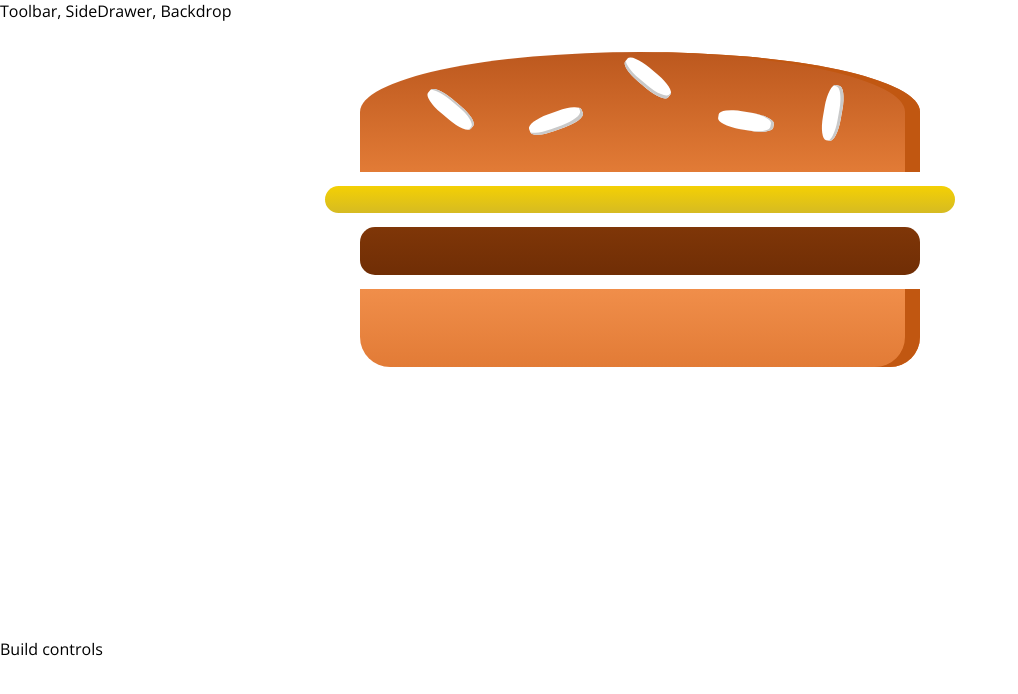
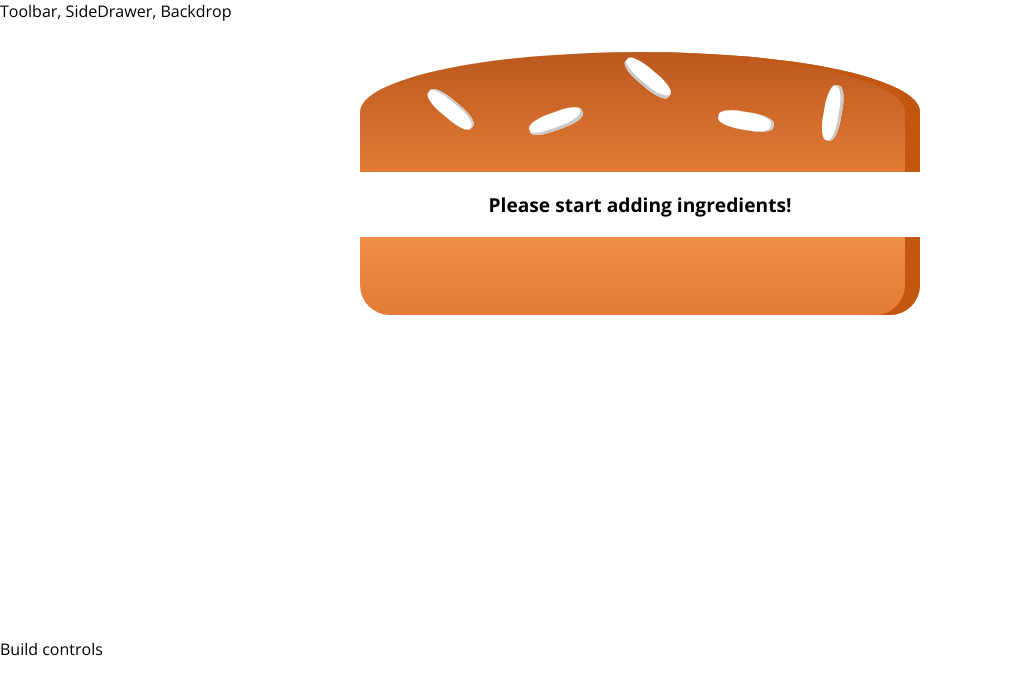
Before and after one commit to vekr0w/udemy-react-course, a React (Create React App) app in the folder burger-builder/: page / in a window 1280 px wide. Shown: the top 694 px of the page, without its empty margins (0-1018 px from the left). Built offline with nearby package versions, Linux system fonts and the light colour scheme.

Commit message:
Lec130: Adding Dynamic Ingredients

```diff
--- a/burger-builder/src/components/Burger/Burger.js
+++ b/burger-builder/src/components/Burger/Burger.js
@@ -1,13 +1,25 @@
 import React from 'react';
+
 import classes from './Burger.module.css';
 import BurgerIngredient from './BurgerIngredient/Burgeringredient';
 
 const burger = (props) => {
+  let transformedIngredients = Object.keys(props.ingredients)
+    .map(igKey => {
+      return [...Array(props.ingredients[igKey])].map((_, i) => {
+        return <BurgerIngredient key={igKey + i} type={igKey} />
+      });
+    }).reduce((arr, el) => {
+      return arr.concat(el);
+    }, []);
+
+  if (transformedIngredients.length === 0) {
+    transformedIngredients = <p>Please start adding ingredients!</p>
+  }
   return (
     <div className={classes.Burger}>
       <BurgerIngredient type="bread-top" />
-      <BurgerIngredient type="cheese" />
-      <BurgerIngredient type="meat" />
+      {transformedIngredients}
       <BurgerIngredient type="bread-bottom" />
     </div>
   );
--- a/burger-builder/src/components/containers/BurgerBuilder/BurgerBuilder.js
+++ b/burger-builder/src/components/containers/BurgerBuilder/BurgerBuilder.js
@@ -5,11 +5,21 @@ import Burger from '../../Burger/Burger';
 
 class BurgerBuilder extends Component {
 
+  state = {
+    ingredients: {
+      salad: 0,
+      bacon: 0,
+      cheese: 0,
+      meat: 0
+    }
+  }
+
+
 
   render() {
     return (
       <Aux>
-        <Burger />
+        <Burger ingredients={this.state.ingredients} />
         <div>Build controls</div>
       </Aux>
     );
```
